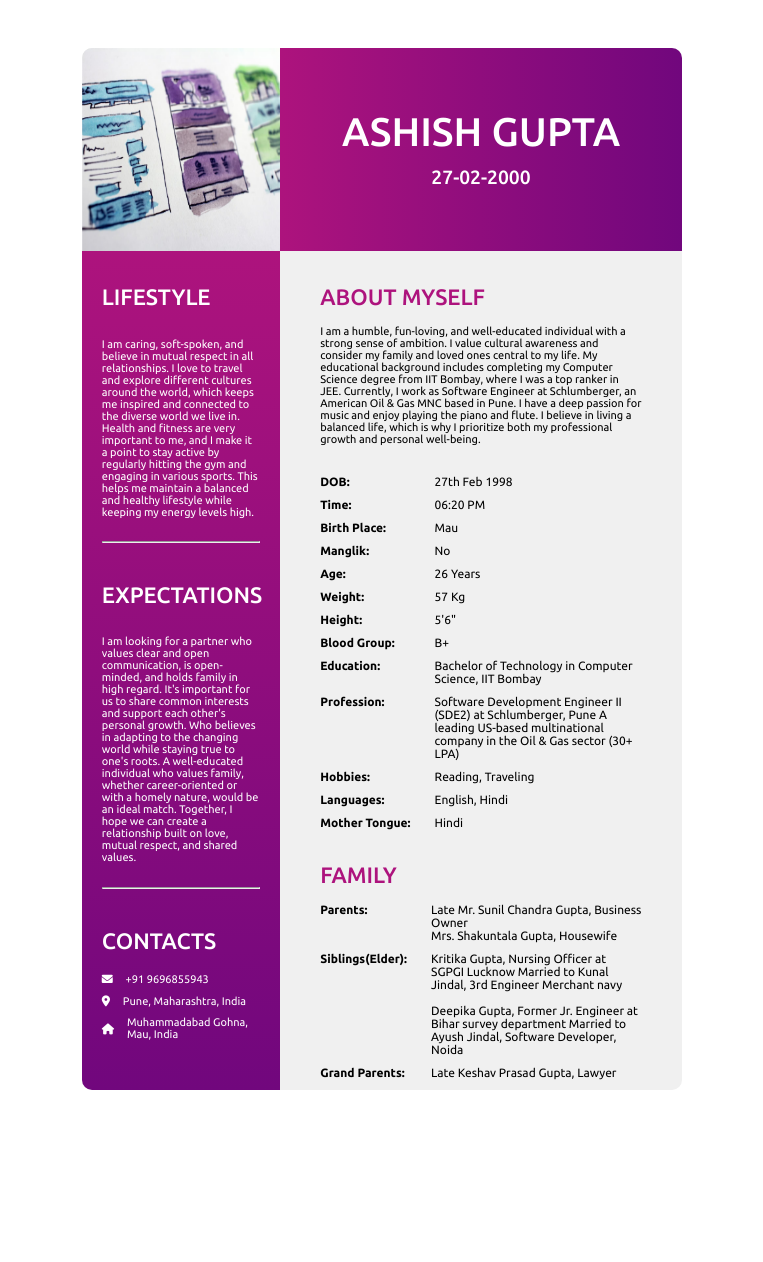
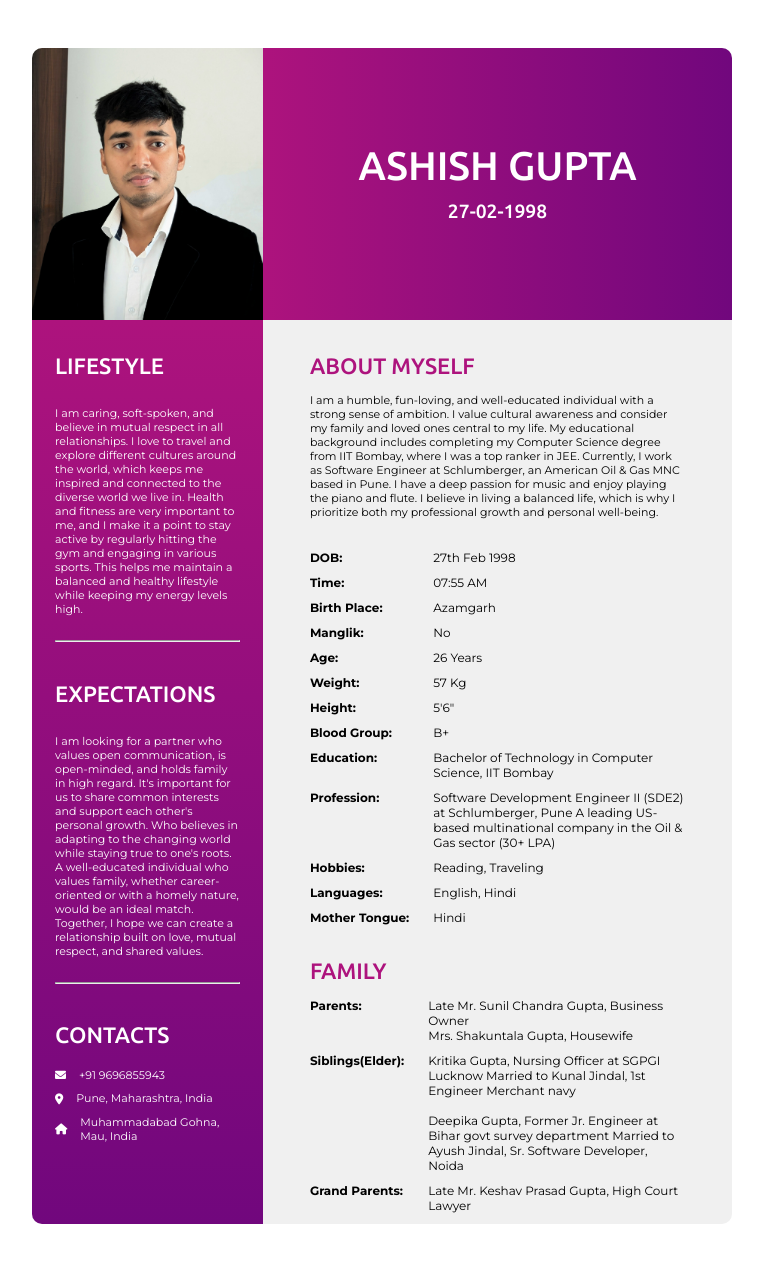
Before and after one commit to gprince349/PersonalPortfolioTemplates, a website: page purple-template/index.html in a window 1280 px wide. Shown: the whole page, without its empty margins (258-1021 px from the left). Before the commit the page ends 1138 px from the top, so only its background shows below. Drawn offline with Linux system fonts and the light colour scheme.

Commit message:
added template updates

```diff
--- a/purple-template/index.html
+++ b/purple-template/index.html
@@ -15,11 +15,13 @@
         <header>
             <div class="top-panel row">
                 <div class="profile-image">
-                    <img class="profile-image-src" src="the-image.jpg" alt="">
+                    <img class="profile-image-src" src="img/profile-pic-6.jpg" alt="">
                 </div>
                 <div class="title">
-                    <h1>Ashish Gupta</h1>
-                    <h3>27-02-2000</h3>
+                    <div class="title-content">
+                        <h1>Ashish Gupta</h1>
+                        <h3>27-02-1998</h3>
+                    </div>
                 </div>
             </div>
         </header>
@@ -47,7 +49,7 @@
                             Expectations
                         </h2>
                         <p class="content-details">
-                            I am looking for a partner who values clear and open communication,
+                            I am looking for a partner who values open communication,
                             is open-minded, and holds family in high regard. It's important for
                             us to share common interests and support each other's personal growth. Who believes in
                             adapting to the changing world while staying true to one's roots.
@@ -95,8 +97,8 @@
 
                     <div class="right-container profile-details">
                         <div><span>DOB:</span> 27th Feb 1998</div>
-                        <div><span>Time:</span> 06:20 PM</div>
-                        <div><span>Birth Place:</span> Mau</div>
+                        <div><span>Time:</span> 07:55 AM</div>
+                        <div><span>Birth Place:</span> Azamgarh</div>
                         <div><span>Manglik:</span> No</div>
                         <div><span>Age:</span> 26 Years</div>
                         <div><span>Weight:</span> 57 Kg</div>
@@ -117,26 +119,16 @@
                         <div class="profile-details">
                             <div><span>Parents:</span> Late Mr. Sunil Chandra Gupta, Business Owner <br>
                             Mrs. Shakuntala Gupta, Housewife</div>
-                            <div><span>Siblings(Elder):</span> Kritika Gupta, Nursing Officer at SGPGI Lucknow Married to Kunal Jindal, 3rd Engineer Merchant navy <br><br>
-                            Deepika Gupta, Former Jr. Engineer at Bihar survey department Married to Ayush Jindal, Software Developer, Noida</div>
-                            <div><span>Grand Parents:</span> Late Keshav Prasad Gupta, Lawyer</div>
+                            <div><span>Siblings(Elder):</span> Kritika Gupta, Nursing Officer at SGPGI Lucknow Married to Kunal Jindal, 1st Engineer Merchant navy <br><br>
+                            Deepika Gupta, Former Jr. Engineer at Bihar govt survey department Married to Ayush Jindal, Sr. Software Developer, Noida</div>
+                            <div><span>Grand Parents:</span> Late Mr. Keshav Prasad Gupta, High Court Lawyer</div>
                         </div>
                         <p></p>
                         <p></p>
-                        <!-- <p class="bio-details">Lorem ipsum dolor sit amet consectetur adipisicing elit. Ipsa error voluptas cupiditate. Quisquam alias, dolor veniam ex nisi fugiat facere, cumque deleniti earum blanditiis praesentium perspiciatis asperiores velit laudantium. Nobis!
-                            Lorem ipsum dolor sit amet consectetur adipisicing elit. Autem facere eius alias aliquam quidem qui consequatur, in doloribus praesentium laudantium saepe eveniet, eum id cum, placeat animi. Quo, nihil error!
-                        </p> -->
                     </section>
-                    <!-- <section class="right-container">
-                        <h2 class="bio-title">Occupation</h2>
-                        <p class="bio-details">Lorem ipsum dolor sit amet consectetur adipisicing elit. Ipsa error voluptas cupiditate. Quisquam alias, dolor veniam ex nisi fugiat facere, cumque deleniti earum blanditiis praesentium perspiciatis asperiores velit laudantium. Nobis!
-                            Lorem ipsum dolor sit amet consectetur adipisicing elit. Placeat quae quo et animi, laudantium eos sed? Repellat commodi quaerat dolor libero ipsa natus, perferendis pariatur esse, sapiente harum voluptatibus asperiores.
-                        </p>
-                    </section> -->
                 </div>
             </div>
         </div>
     </div>
-
 </body>
 </html>
--- a/purple-template/style.css
+++ b/purple-template/style.css
@@ -10,7 +10,7 @@ body{
     margin: 0;
     padding: 0;
     font-size: 11px;
-    font-family: "Ubuntu", sans-serif;;
+    font-family: "Montserrat", sans-serif;;
 }
 
 h1,h2,h3{
@@ -45,7 +45,7 @@ header{
 
 .container{
     width: 70%;
-    max-width: 600px;
+    max-width: 700px;
     margin: 3rem auto;
     border-radius: 10px;
 
@@ -94,6 +94,12 @@ header{
     color: white;
     text-align: center;
     border-top-right-radius: 10px;
+    align-items: center;
+    display: flex;
+}
+
+.title-content{
+    margin: 0 auto;
 }
 
 .left-container{
```
Also changed, not shown: convert.js (added, +19 -0 lines), package.json (added, +15 -0 lines), purple-template/img/profile-pic-1.jpg (renamed from purple-template/profile-pic-1.jpg), purple-template/img/profile-pic-2.jpg (added), purple-template/img/profile-pic-3.jpg (added), purple-template/img/profile-pic-4.jpg (added), purple-template/img/profile-pic-5.jpg (added), purple-template/img/profile-pic-6.jpg (added), 5 other files.
